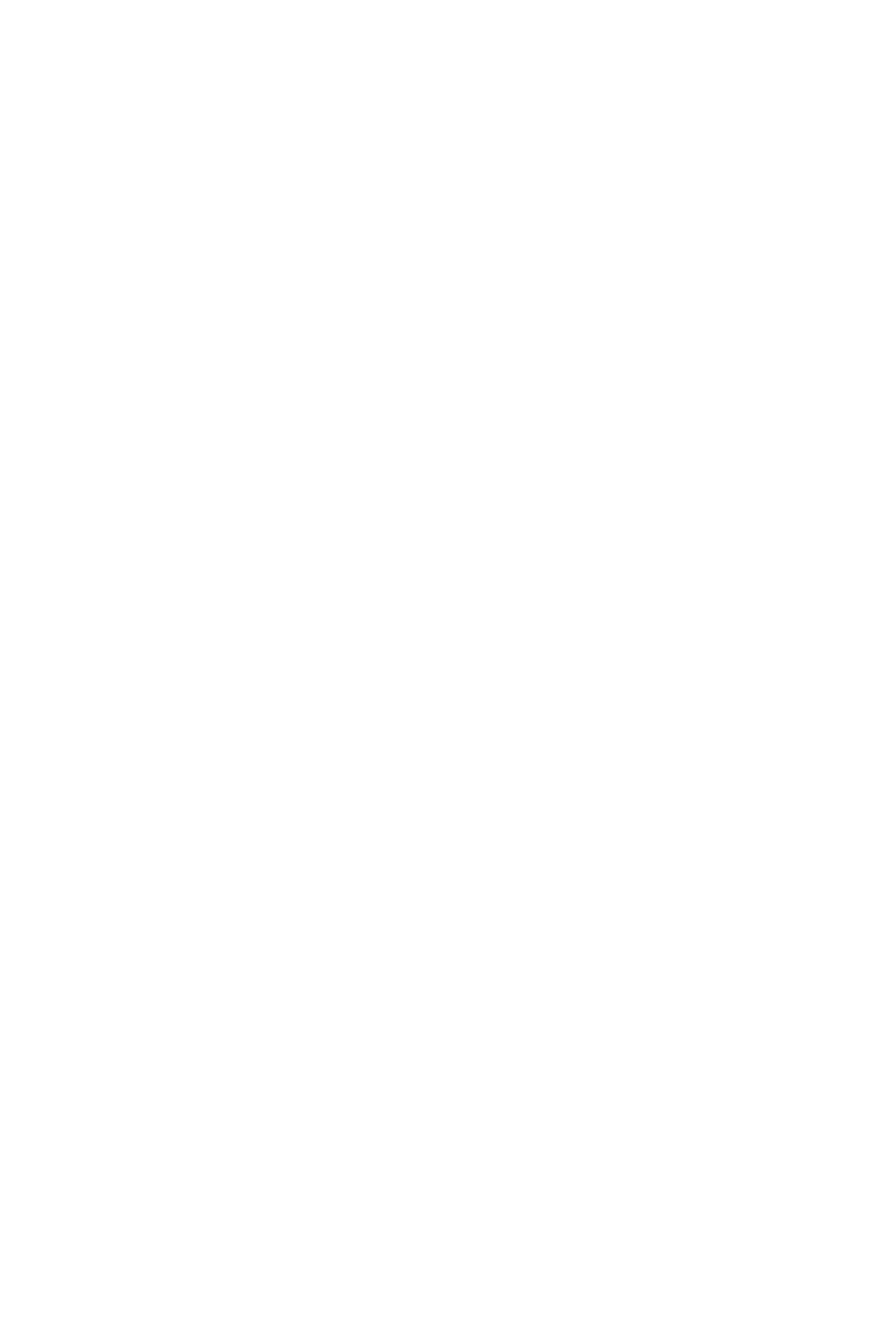
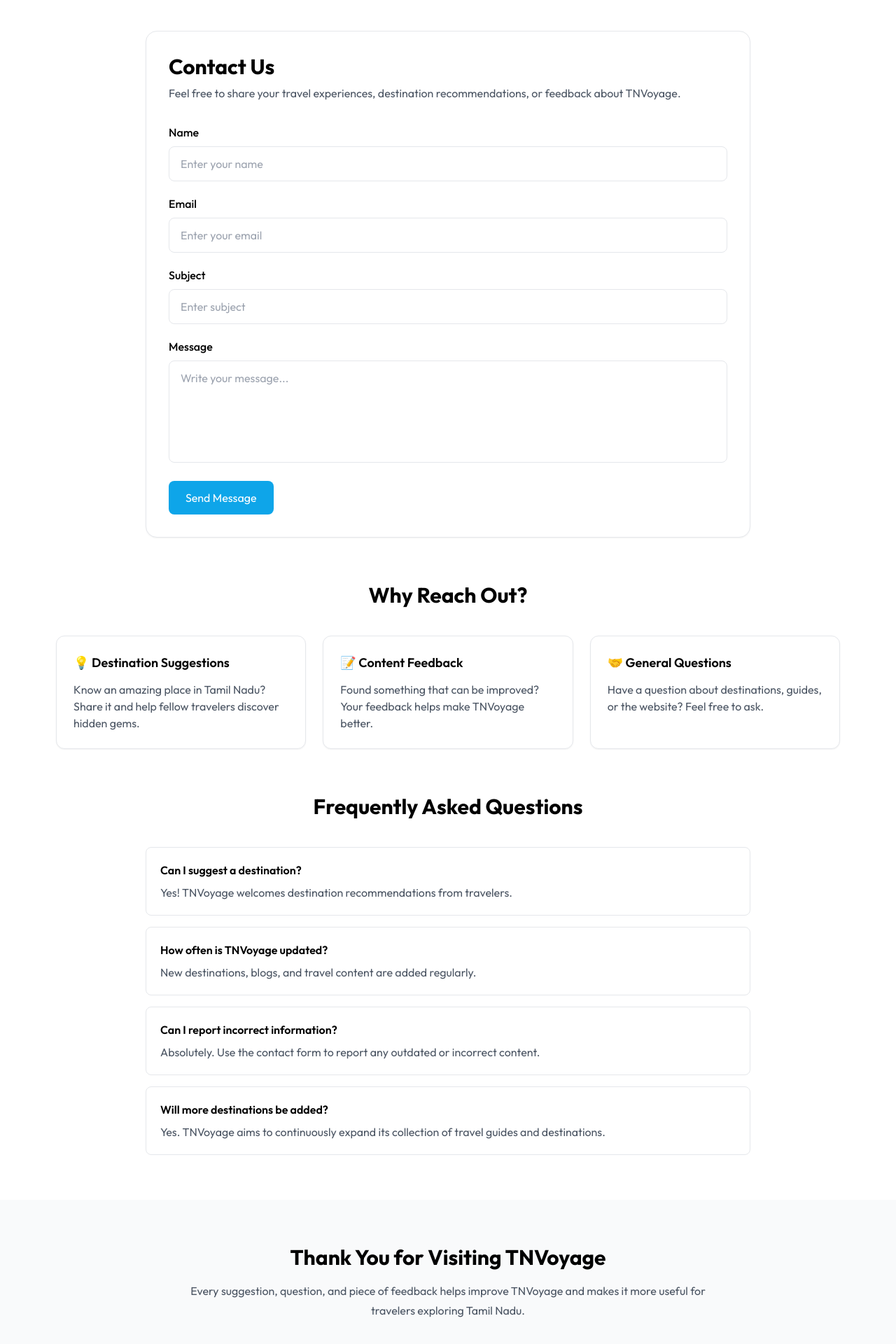
Before and after one commit to kalaiselvi-ui/tnvoyage-app, a React (Vite) app in the folder client/: page /contact in a window 1280 px wide. Before the commit this address had no page. Shown: the part 520-2440 px from the top of the page at 70% size. Before the commit the page ends 800 px from the top, so only its background shows below. Built offline with nearby package versions, Linux system fonts and the light colour scheme.

Commit message:
contact page created

```diff
--- a/client/src/App.jsx
+++ b/client/src/App.jsx
@@ -7,6 +7,7 @@
 import Destinations from "./pages/Destinations";
 import DestinationDetails from "./pages/DestinationDetails";
 import About from "./pages/About";
+import Contact from "./pages/Contact";
 
 const App = () => {
   return (
@@ -18,6 +19,7 @@
         <Route path="/blogs/:slug" element={<BlogDetails />} />
         <Route path="/destinations" element={<Destinations />} />
         <Route path="/destinations/:slug" element={<DestinationDetails />} />
+        <Route path="/contact" element={<Contact />} />
       </Route>
     </Routes>
   );
--- a/client/src/assets/assets.js
+++ b/client/src/assets/assets.js
@@ -19,6 +19,7 @@
 import varkala from "./varkala.jpg";
 import about_banner from "./banner_about.png";
 import temple2 from "./temple_img.jpg";
+import contact_img from "./contact.jpg";
 
 export const assets = {
   logo,
@@ -42,4 +43,5 @@
   varkala,
   about_banner,
   temple2,
+  contact_img,
 };
--- a/client/src/components/Navbar.jsx
+++ b/client/src/components/Navbar.jsx
@@ -53,8 +53,8 @@
               <NavLink to="/destinations" className={activeLink}>
                 Destination
               </NavLink>
-              <NavLink to="/guides" className={activeLink}>
-                Guides
+              <NavLink to="/contact" className={activeLink}>
+                Contact
               </NavLink>
             </div>
             <button
@@ -108,19 +108,13 @@
             >
               Destination
             </NavLink>
+
             <NavLink
-              to="/trending"
+              to="/contact"
               className={activeLink}
               onClick={() => setIsMenuOpen(false)}
             >
-              Trending
-            </NavLink>
-            <NavLink
-              to="/guides"
-              className={activeLink}
-              onClick={() => setIsMenuOpen(false)}
-            >
-              Guides
+              Contact
             </NavLink>
 
             <button
--- /dev/null
+++ b/client/src/pages/Contact.jsx
@@ -0,0 +1,173 @@
+import PageHero from "../components/PageHero";
+import { assets } from "../assets/assets";
+
+const Contact = () => {
+  return (
+    <div>
+      <PageHero
+        HeroImg={assets.contact_img}
+        heroTitle="Get In Touch"
+        heroSubTitle="Have a travel suggestion, feedback, or question? I'd love to hear from you."
+      />
+
+      {/* Contact Form */}
+      <section className="max-w-4xl mx-auto px-4 py-16">
+        <div className="bg-white rounded-2xl shadow-sm border p-8">
+          <h2 className="text-3xl font-bold mb-2">Contact Us</h2>
+
+          <p className="text-gray-600 mb-8">
+            Feel free to share your travel experiences, destination
+            recommendations, or feedback about TNVoyage.
+          </p>
+
+          <form className="space-y-5">
+            <div>
+              <label className="block mb-2 font-medium">Name</label>
+              <input
+                type="text"
+                placeholder="Enter your name"
+                className="w-full border rounded-lg px-4 py-3 outline-none focus:ring-2 focus:ring-primary"
+              />
+            </div>
+
+            <div>
+              <label className="block mb-2 font-medium">Email</label>
+              <input
+                type="email"
+                placeholder="Enter your email"
+                className="w-full border rounded-lg px-4 py-3 outline-none focus:ring-2 focus:ring-primary"
+              />
+            </div>
+
+            <div>
+              <label className="block mb-2 font-medium">Subject</label>
+              <input
+                type="text"
+                placeholder="Enter subject"
+                className="w-full border rounded-lg px-4 py-3 outline-none focus:ring-2 focus:ring-primary"
+              />
+            </div>
+
+            <div>
+              <label className="block mb-2 font-medium">Message</label>
+              <textarea
+                rows="5"
+                placeholder="Write your message..."
+                className="w-full border rounded-lg px-4 py-3 outline-none resize-none focus:ring-2 focus:ring-primary"
+              />
+            </div>
+
+            <button
+              type="submit"
+              className="bg-primary text-white px-6 py-3 rounded-lg hover:opacity-90 transition"
+            >
+              Send Message
+            </button>
+          </form>
+        </div>
+      </section>
+
+      {/* Why Reach Out */}
+      <section className="max-w-6xl mx-auto px-4 pb-16">
+        <h2 className="text-3xl font-bold text-center mb-10">Why Reach Out?</h2>
+
+        <div className="grid md:grid-cols-3 gap-6">
+          <div className="bg-white p-6 rounded-xl shadow-sm border">
+            <h3 className="text-lg font-semibold mb-3">
+              💡 Destination Suggestions
+            </h3>
+
+            <p className="text-gray-600">
+              Know an amazing place in Tamil Nadu? Share it and help fellow
+              travelers discover hidden gems.
+            </p>
+          </div>
+
+          <div className="bg-white p-6 rounded-xl shadow-sm border">
+            <h3 className="text-lg font-semibold mb-3">📝 Content Feedback</h3>
+
+            <p className="text-gray-600">
+              Found something that can be improved? Your feedback helps make
+              TNVoyage better.
+            </p>
+          </div>
+
+          <div className="bg-white p-6 rounded-xl shadow-sm border">
+            <h3 className="text-lg font-semibold mb-3">🤝 General Questions</h3>
+
+            <p className="text-gray-600">
+              Have a question about destinations, guides, or the website? Feel
+              free to ask.
+            </p>
+          </div>
+        </div>
+      </section>
+
+      {/* FAQ */}
+      <section className="max-w-4xl mx-auto px-4 pb-16">
+        <h2 className="text-3xl font-bold text-center mb-10">
+          Frequently Asked Questions
+        </h2>
+
+        <div className="space-y-4">
+          <div className="border rounded-lg p-5">
+            <h3 className="font-semibold mb-2">Can I suggest a destination?</h3>
+
+            <p className="text-gray-600">
+              Yes! TNVoyage welcomes destination recommendations from travelers.
+            </p>
+          </div>
+
+          <div className="border rounded-lg p-5">
+            <h3 className="font-semibold mb-2">
+              How often is TNVoyage updated?
+            </h3>
+
+            <p className="text-gray-600">
+              New destinations, blogs, and travel content are added regularly.
+            </p>
+          </div>
+
+          <div className="border rounded-lg p-5">
+            <h3 className="font-semibold mb-2">
+              Can I report incorrect information?
+            </h3>
+
+            <p className="text-gray-600">
+              Absolutely. Use the contact form to report any outdated or
+              incorrect content.
+            </p>
+          </div>
+
+          <div className="border rounded-lg p-5">
+            <h3 className="font-semibold mb-2">
+              Will more destinations be added?
+            </h3>
+
+            <p className="text-gray-600">
+              Yes. TNVoyage aims to continuously expand its collection of travel
+              guides and destinations.
+            </p>
+          </div>
+        </div>
+      </section>
+
+      {/* Closing Section */}
+      <section className="bg-gray-50 py-16">
+        <div className="max-w-3xl mx-auto px-4 text-center">
+          <h2 className="text-3xl font-bold mb-4">
+            Thank You for Visiting TNVoyage
+          </h2>
+
+          <p className="text-gray-600 leading-7">
+            Every suggestion, question, and piece of feedback helps improve
+            TNVoyage and makes it more useful for travelers exploring Tamil
+            Nadu.
+          </p>
+        </div>
+      </section>
+    </div>
+  );
+};
+
+export default Contact;
```
Also changed, not shown: client/src/assets/contact.jpg (added).
